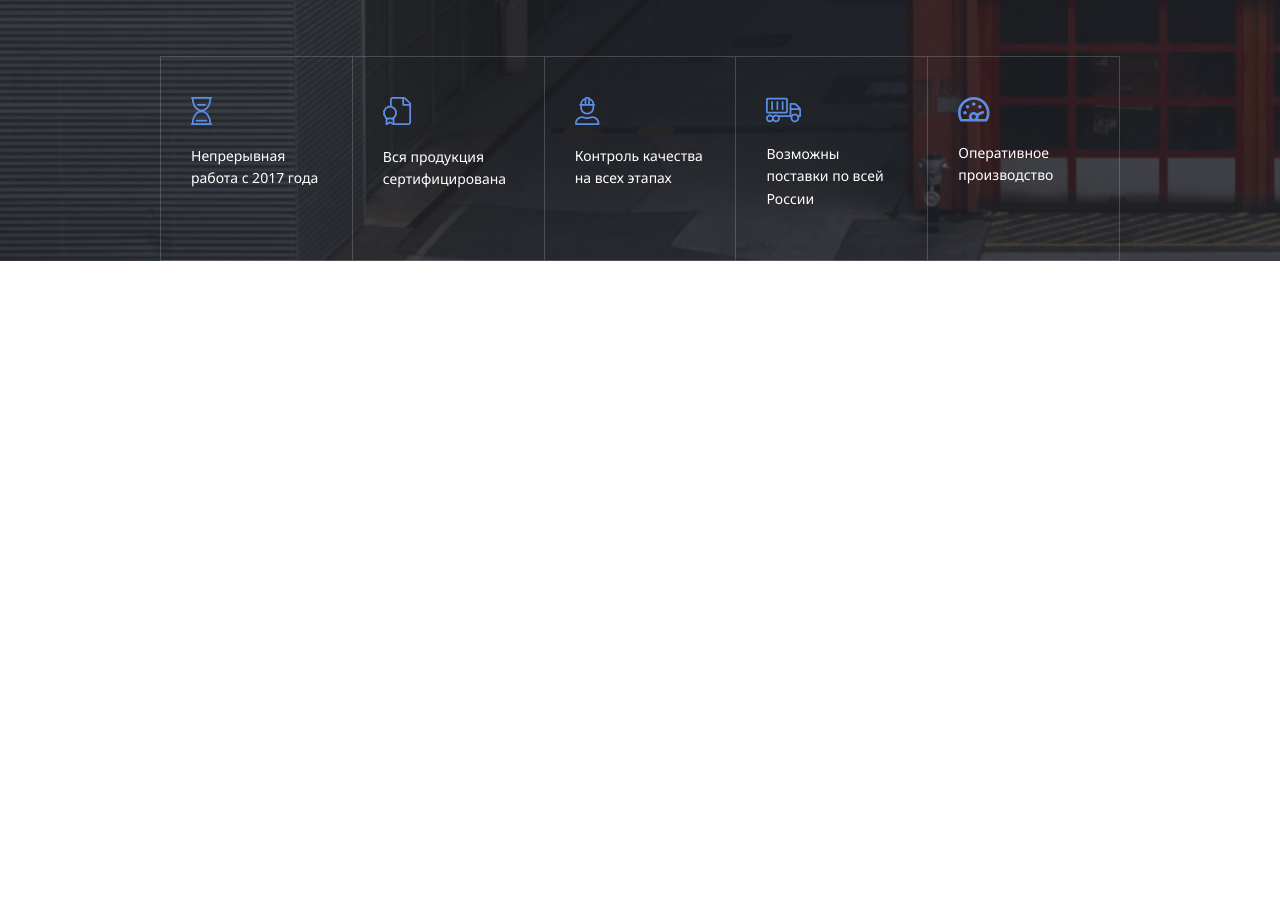
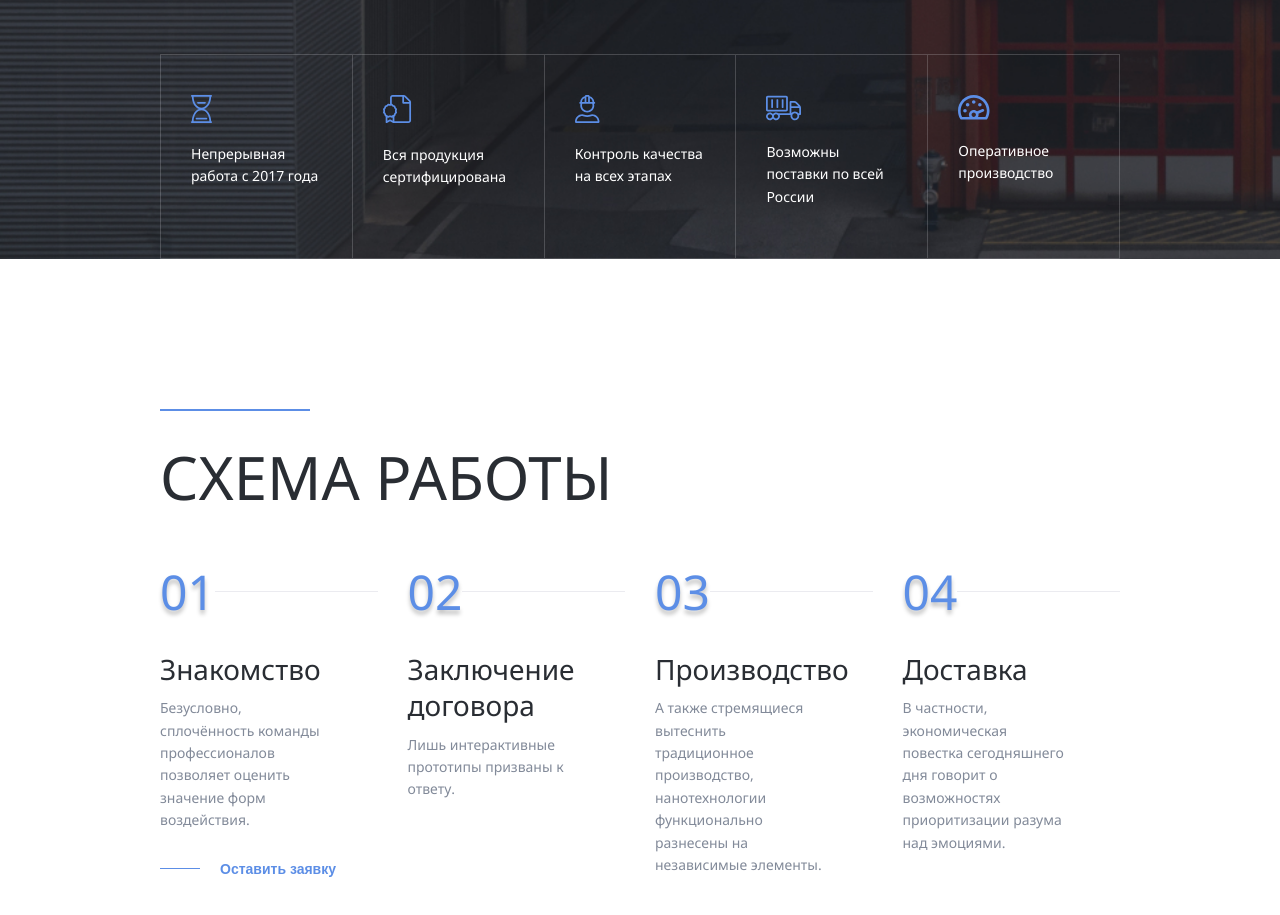
Before and after one commit to Eazy-life1996/Aliance, a plain HTML site: page index.html in a window 1280 px wide. Shown: the part 1023-1938 px from the top of the page. Before the commit the page ends 1284 px from the top, so only its background shows below. Drawn offline with nearby package versions, Linux system fonts and the light colour scheme.

Commit message:
разработал блок с описанием компании и исправил ошибки в хэдере

```diff
--- a/index.html
+++ b/index.html
@@ -6,9 +6,8 @@
   <meta name="viewport" content="width=device-width, initial-scale=1.0">
   <link rel="preconnect" href="https://fonts.googleapis.com">
   <link rel="preconnect" href="https://fonts.gstatic.com" crossorigin>
-  <link href="https://fonts.googleapis.com/css2?family=Noto+Sans&display=swap" rel="stylesheet">
-  <link rel="preconnect" href="https://fonts.googleapis.com">
-  <link href="https://fonts.googleapis.com/css2?family=Bebas+Neue&display=swap" rel="stylesheet">
+  <link href="https://fonts.googleapis.com/css2?family=Bebas+Neue&family=Noto+Sans:wght@400;700&display=swap"
+    rel="stylesheet">
   <link rel="stylesheet" href="css/style.css">
   <title>Aliance</title>
 </head>
@@ -189,31 +188,31 @@
       </a>
       <div class="header__box">
         <div class="header__box-item">
-          <img src="/image/clocks.svg" alt="">
+          <img src="image/clocks.svg" alt="">
           <p class="header__p">
             Непрерывная работа c 2017 года
           </p>
         </div>
         <div class="header__box-item">
-          <img src="/image/document.svg" alt="">
+          <img src="image/document.svg" alt="">
           <p class="header__p">
             Вся продукция сертифицирована
           </p>
         </div>
         <div class="header__box-item">
-          <img src="/image/person.svg" alt="">
+          <img src="image/person.svg" alt="">
           <p class="header__p">
             Контроль качества на всех этапах
           </p>
         </div>
         <div class="header__box-item">
-          <img src="/image/track.svg" alt="">
+          <img src="image/track.svg" alt="">
           <p class="header__p">
             Возможны поставки по всей России
           </p>
         </div>
         <div class="header__box-item">
-          <img src="/image/speed.svg" alt="">
+          <img src="image/speed.svg" alt="">
           <p class="header__p">
             Оперативное производство
           </p>
@@ -221,6 +220,70 @@
       </div>
     </div>
   </header>
+  <main class="main">
+    <section class="work">
+      <h2 class="work__title">
+        <span class="work__decoration"></span>
+        схема работы
+      </h2>
+      <ul class="work__list">
+        <li class="work__item">
+          <div class="work__decor-block">
+            <p class="work__count">01</p>
+            <span class="work__item-decoration"></span>
+          </div>
+          <h3 class="work__subtitle">
+            Знакомство
+          </h3>
+          <p class="work__p">
+            Безусловно, сплочённость команды профессионалов позволяет оценить значение форм воздействия.
+          </p>
+          <button class="work__button">
+            <span class="work__button-decoration"></span>
+            Оставить заявку
+          </button>
+        </li>
+        <li class="work__item">
+          <div class="work__decor-block">
+            <p class="work__count">02</p>
+            <span class="work__item-decoration"></span>
+          </div>
+          <h3 class="work__subtitle">
+            Заключение договора
+          </h3>
+          <p class="work__p">
+            Лишь интерактивные прототипы призваны к ответу.
+          </p>
+        </li>
+        <li class="work__item">
+          <div class="work__decor-block">
+            <p class="work__count">03</p>
+            <span class="work__item-decoration"></span>
+          </div>
+          <h3 class="work__subtitle">
+            Производство
+          </h3>
+          <p class="work__p">
+            А также стремящиеся вытеснить традиционное производство,
+            нанотехнологии функционально разнесены на независимые элементы.
+          </p>
+        </li>
+        <li class="work__item">
+          <div class="work__decor-block">
+            <p class="work__count">04</p>
+            <span class="work__item-decoration"></span>
+          </div>
+          <h3 class="work__subtitle">
+            Доставка
+          </h3>
+          <p class="work__p">
+            В частности, экономическая повестка сегодняшнего дня говорит о возможностях приоритизации разума над
+            эмоциями.
+          </p>
+        </li>
+      </ul>
+    </section>
+  </main>
   <script src="https://code.jquery.com/jquery-3.6.0.min.js"></script>
   <script src="js/slick.min.js"></script>
   <script src="js/script.js"></script>
--- a/js/script.js
+++ b/js/script.js
@@ -30,3 +30,20 @@ $(document).ready(function () {
       ]
   });
 });
+
+$(document).ready(function () {
+  $('.work__list').slick({
+    mobileFirst: true,
+    dots: false,
+    arrows: true,
+    infinite: false,
+    slidesToShow: 1.2,
+    slidesToScroll: 1,
+    responsive: [
+        {
+          breakpoint: 768,
+          settings: "unslick"
+        }
+      ]
+  });
+});
--- a/scss/blocks/header.scss
+++ b/scss/blocks/header.scss
@@ -125,9 +125,12 @@
   font-weight: 400;
   font-size: 14px;
   line-height: 160%;
-  color: $grey-second;
   margin-bottom: 10px;
   margin-top: 20px;
+}
+
+.header__mobile-block .header__p {
+  color: $grey-second;
 }
 
 .header__p img {
@@ -224,8 +227,11 @@
   color: $white;
   font-style: normal;
   font-weight: 400;
-  font-size: 45px;
+  font-size: 40px;
   line-height: 120%;
+  display: flex;
+  flex-direction: column;
+  margin-top: 50px;
 }
 
 .header__decoration {
@@ -262,7 +268,6 @@
   }
 }
 .header__box {
-  display: flex;
   position: relative;
 }
 
@@ -401,7 +406,7 @@
   }
 
   .header__logo svg {
-    margin-top: 33px;
+    margin-top: 30px;
   }
 
   .header__phone-desktop {
@@ -420,6 +425,7 @@
   }
 
   .header__button {
+    height: 94px;
     width: 50%;
     background-color: $blue;
     color: $white;
@@ -427,8 +433,8 @@
     font-weight: 600;
     font-size: 16px;
     line-height: 160%;
-    padding-top: 34px;
-    padding-bottom: 34px;
+    padding-top: 10px;
+    padding-bottom: 10px;
     padding-left: 2.6%;
     padding-right: 2.6%;
 
@@ -461,8 +467,7 @@
   }
 
   .header__title {
-    display: flex;
-    flex-direction: column;
+    margin-top: 0;
     font-size: 80px;
   }
 
@@ -473,6 +478,7 @@
   }
 
   .header__box {
+    display: flex;
     margin-top: 100px;
   }
 
--- /dev/null
+++ b/scss/blocks/work.scss
@@ -0,0 +1,157 @@
+.work {
+  padding-top: 100px;
+  padding-bottom: 100px;
+  padding-left: 15px;
+  padding-right: 15px;
+}
+
+.work__title {
+  font-style: normal;
+  font-weight: 400;
+  font-size: 36px;
+  line-height: 120%;
+  color: $grey-second;
+  text-transform: uppercase;
+  display: flex;
+  flex-direction: column;
+  margin-bottom: 30px;
+}
+
+.work__decoration {
+  display: inline-block;
+  width: 29.6%;
+  height: 2px;
+  background-color: $blue;
+  margin-bottom: 20px;
+}
+
+.work__list {
+  position: relative;
+}
+
+.work__item {
+  width: 100%;
+  margin-right: 30px;
+  &:last-child {
+    margin-right: 0;
+  }
+}
+
+.work__list .slick-arrow {
+  position: absolute;
+  top: 106%;
+  font-size: 0;
+  background-color: $blue;
+  width: 60px;
+  height: 40px;
+}
+
+.work__list .slick-prev {
+  padding: 15px;
+  background-image: url(../image/arrow-prev.svg);
+  background-repeat: no-repeat;
+  width: 60px;
+  height: 40px;
+  right: 60px;
+}
+
+.work__list .slick-next {
+  background-image: url(../image/arrow-next.svg);
+  background-repeat: no-repeat;
+  width: 60px;
+  height: 40px;
+  right: 0;
+}
+
+.work__decor-block {
+  display: flex;
+  align-items: center;
+  justify-content: space-between;
+}
+
+.work__count {
+  font-style: normal;
+  font-weight: 400;
+  font-size: 48px;
+  line-height: 120%;
+  color: $blue;
+  text-shadow: 0px 4px 4px rgba(0, 0, 0, 0.25);
+}
+
+.work__item-decoration {
+  display: inline-block;
+  height: 1px;
+  width: 75.6%;
+  background-color: $border-second;
+}
+
+.work__subtitle {
+  font-style: normal;
+  font-weight: 400;
+  font-size: 20px;
+  line-height: 130%;
+  color: $grey-second;
+  margin-top: 10px;
+  margin-bottom: 10px;
+}
+
+.work__p {
+  font-style: normal;
+  font-weight: 400;
+  font-size: 14px;
+  line-height: 160%;
+  color: $grey;
+  padding-right: 10%;
+  margin-bottom: 26px;
+}
+
+.work__button-decoration {
+  margin-right: 20px;
+  display: inline-block;
+  height: 1px;
+  width: 40px;
+  background-color: $blue;
+}
+
+.work__button {
+  display: flex;
+  align-items: center;
+  font-style: normal;
+  font-weight: 700;
+  font-size: 14px;
+  line-height: 160%;
+  color: $blue;
+}
+
+@media (min-width: $desktop-width) {
+  .work {
+    padding-right: 12.5%;
+    padding-left: 12.5%;
+    padding-bottom: 150px;
+    padding-top: 150px;
+  }
+
+  .work__title {
+    font-size: 60px;
+    margin-bottom: 50px;
+  }
+
+  .work__decoration {
+    margin-bottom: 30px;
+    width: 150px;
+  }
+
+  .work__list {
+    display: flex;
+    width: 100%;
+  }
+
+  .work__subtitle {
+    margin-top: 30px;
+    font-size: 28px;
+  }
+
+  .work__p {
+    padding-right: 23%;
+  }
+}
--- a/scss/common-styles.scss
+++ b/scss/common-styles.scss
@@ -20,8 +20,3 @@ ul {
 button {
   cursor: pointer;
 }
-h1, h2, h3, h4, h5, h6 {
-  font-family: 'Bebas Neue', Arial, sans-serif;
-}
-
-// Общие стили выше
--- a/scss/style.scss
+++ b/scss/style.scss
@@ -1,3 +1,5 @@
 @import "common-styles.scss";
 @import "variables.scss";
+@import "fonts.scss";
 @import "blocks/header.scss";
+@import "blocks/work.scss";
```
Also changed, not shown: css/style.css, fonts/BebasNeue-Regular.ttf (added), image/arrow-next.svg (added), image/arrow-prev.svg (added), scss/fonts.scss (added), 1 other file.
